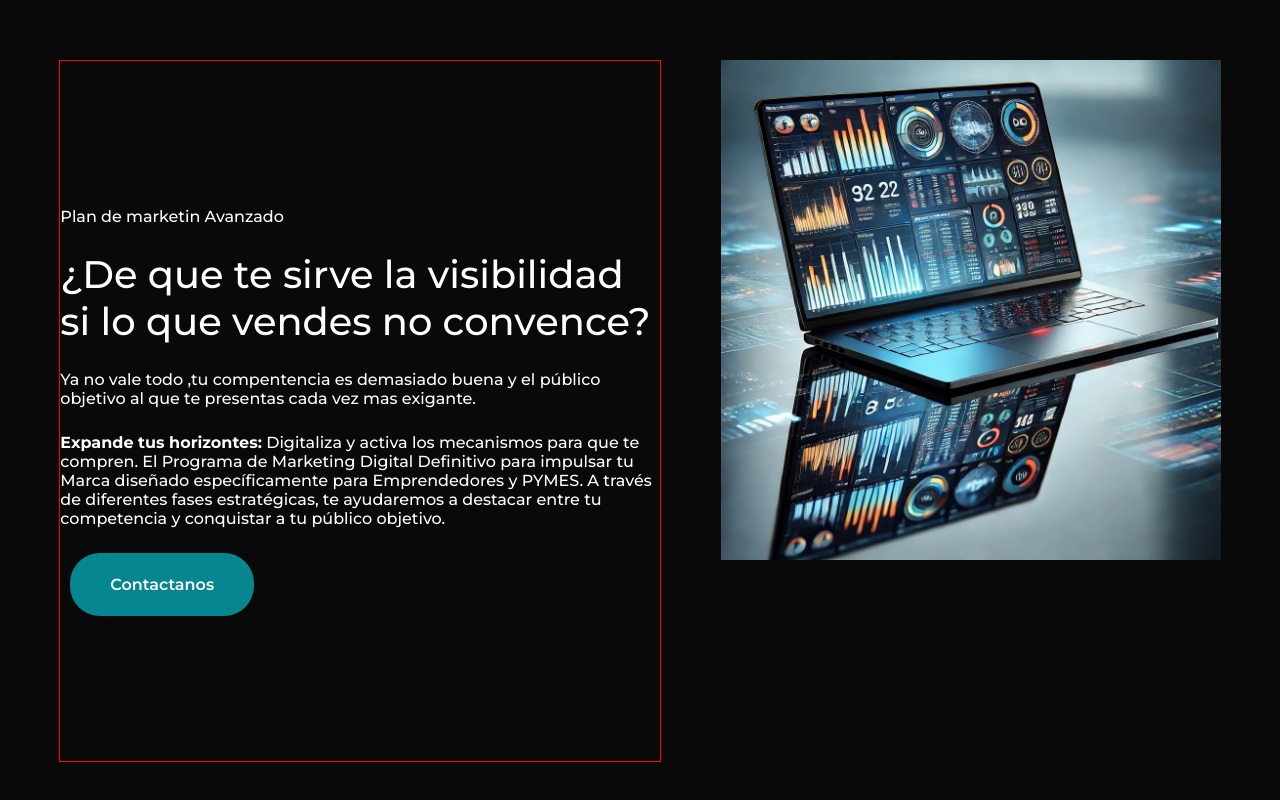
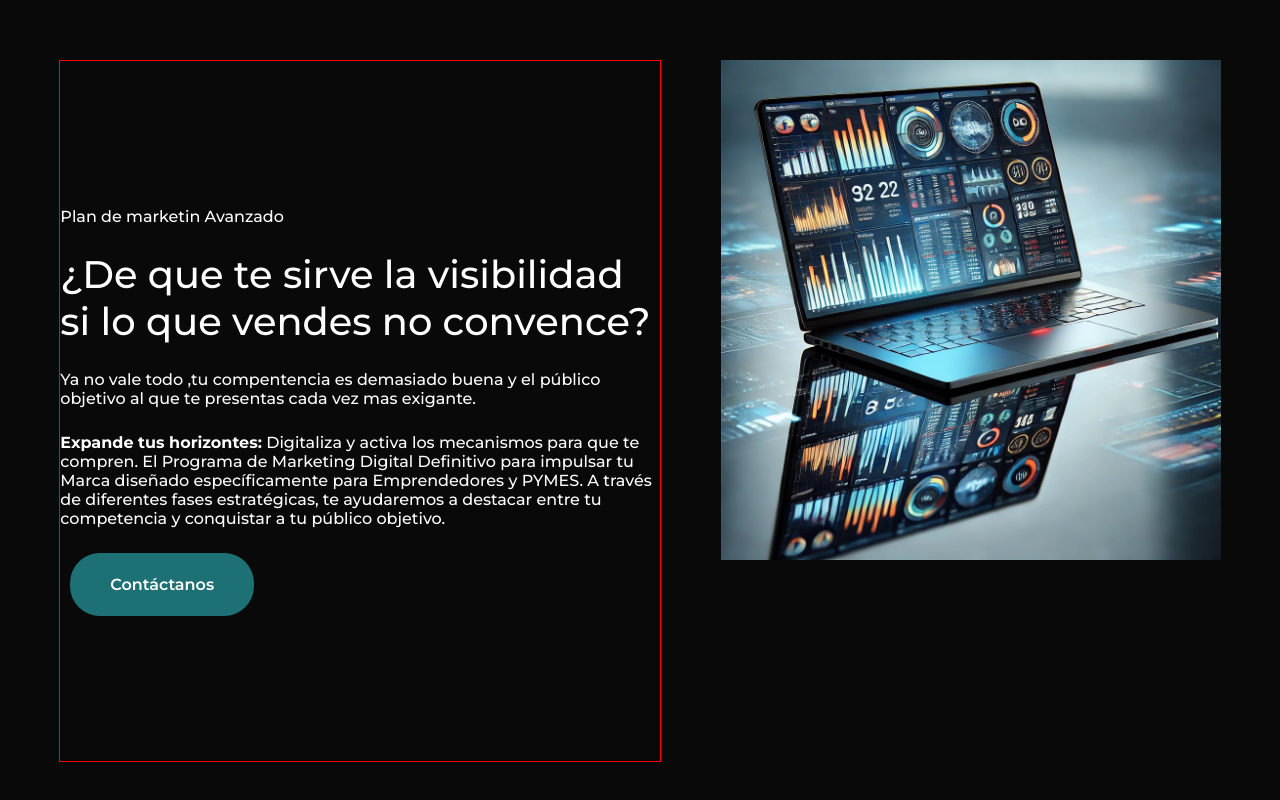
Before and after one commit to IsmaelLajud2/StartupLanding, a React (Vite) app: page / in a window 1280 px wide. Shown: the part 4180-4980 px from the top of the page. Built offline with nearby package versions, Linux system fonts and the light colour scheme.

Commit message:
actualizando

```diff
--- a/src/Components/MarketingSection.jsx
+++ b/src/Components/MarketingSection.jsx
@@ -15,7 +15,7 @@ const MarketingSection = () => {
                 </p>
 
                 <div>
-                    <button className='button-contacto'>Contactanos</button>
+                    <button className='button-contacto'>Contáctanos</button>
                 </div>
             </div>
             <div className='div-right'>
--- a/src/Styles/MarketingStyles.css
+++ b/src/Styles/MarketingStyles.css
@@ -56,16 +56,16 @@
     padding: 22px 40px 22px 40px;
     border-radius: 30px;
     border: none;
-    background-color: rgb(6 134 142);
+    background-color: #1d7175;
     color: white;
     font-family: 'Montserrat', sans-serif;
     font-size: 1rem;
     font-weight: 600;
-    transition: background-color 0.5s ease-in-out;
+    transition: background-color 0.5s ease;
     margin-left: 10px;
 }
 
 .button-contacto:hover {
-    background-color: #06b4c0;
+    background-color: rgba(32, 232, 232, 0.81);
     cursor: pointer;
 }
```
